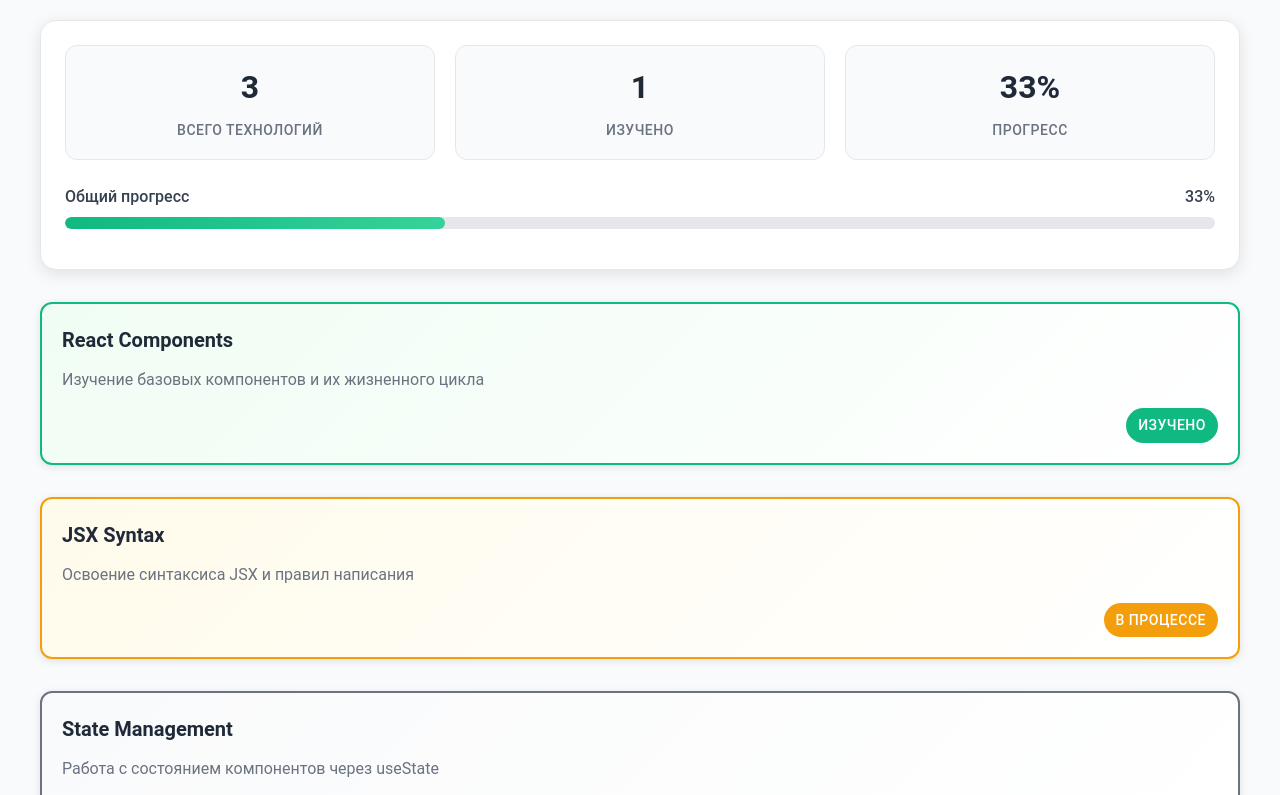
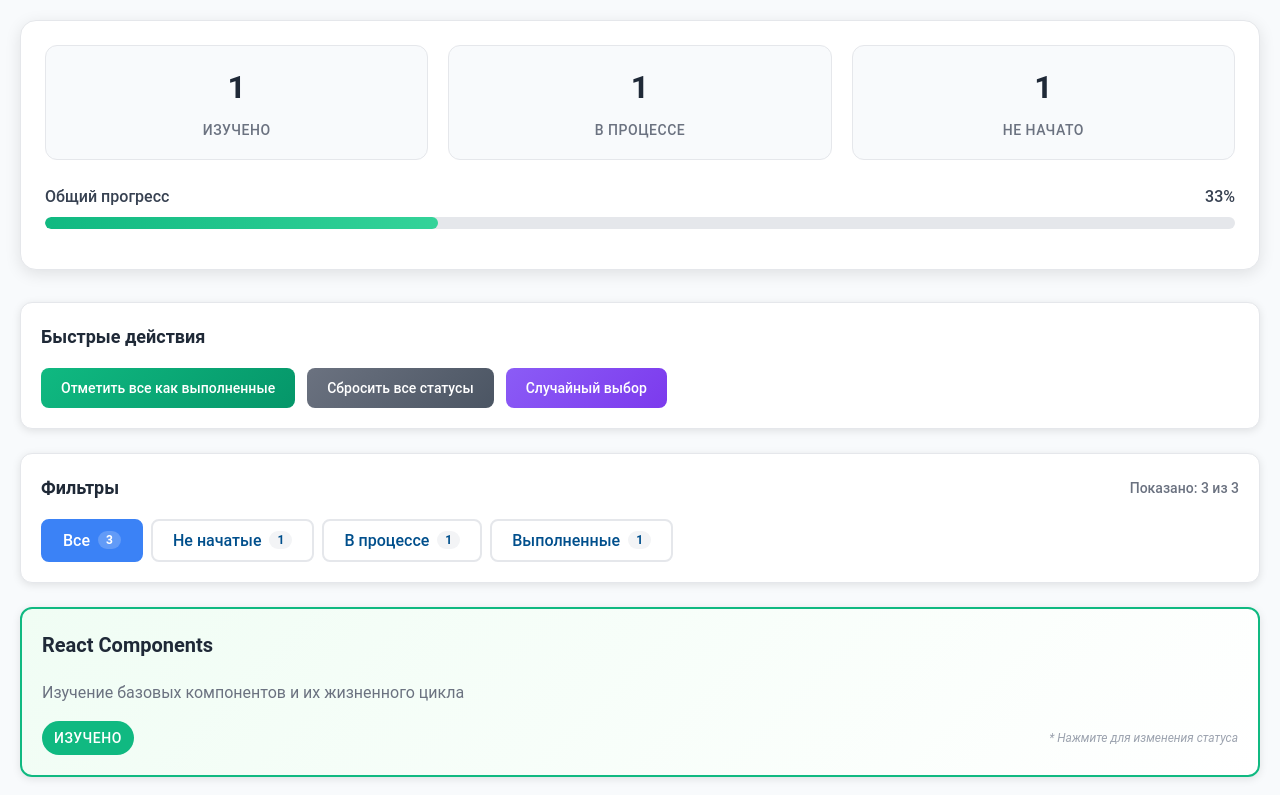
Before and after one commit to artemObrazumov/Technology-tracker, a React (Vite) app: page / in a window 1280 px wide. Shown: the top 795 px of the page. Built offline with nearby package versions, Linux system fonts and the light colour scheme.

Commit message:
task 20: interactive technologies list

```diff
--- a/src/App.css
+++ b/src/App.css
@@ -20,7 +20,24 @@ body {
 .app-container {
   width: 100%;
   margin: 0 auto;
-  padding: 0 20px;
+}
+
+.app-header {
+  text-align: center;
+  margin-bottom: 32px;
+  color: white;
+}
+
+.app-header h1 {
+  font-size: 2.5rem;
+  font-weight: 700;
+  margin-bottom: 8px;
+  text-shadow: 0 2px 4px rgba(0, 0, 0, 0.1);
+}
+
+.app-header p {
+  font-size: 1.125rem;
+  opacity: 0.9;
 }
 
 .technologies-grid {
@@ -29,20 +46,39 @@ body {
   gap: 16px;
 }
 
+.empty-state {
+  text-align: center;
+  padding: 60px 20px;
+  background: white;
+  border-radius: 16px;
+  box-shadow: 0 4px 16px rgba(0, 0, 0, 0.1);
+}
+
+.empty-state h3 {
+  font-size: 1.5rem;
+  margin-bottom: 12px;
+  color: #6b7280;
+}
+
+.empty-state p {
+  color: #9ca3af;
+  font-size: 1rem;
+}
+
 @media (max-width: 768px) {
   .app {
     padding: 16px;
   }
 
-  .app-container {
-    padding: 0;
+  .app-header h1 {
+    font-size: 2rem;
+  }
+
+  .app-header p {
+    font-size: 1rem;
   }
 
   .technologies-grid {
     gap: 12px;
   }
 }
-
-.technologies-grid > * {
-  animation: fadeIn 0.5s ease-out;
-}
--- a/src/App.jsx
+++ b/src/App.jsx
@@ -1,9 +1,12 @@
+import { useState } from 'react';
 import './App.css';
 import TechnologyCard from './components/TechnologyCard';
 import ProgressHeader from './components/ProgressHeader';
+import QuickActions from './components/QuickActions';
+import FilterTabs from './components/FilterTabs';
 
 function App() {
-  const technologies = [
+  const [technologies, setTechnologies] = useState([
     {
       id: 1,
       title: 'React Components',
@@ -20,22 +23,92 @@ function App() {
       id: 3,
       title: 'State Management',
       description: 'Работа с состоянием компонентов через useState',
-      status: 'not-started'
+      status: 'not-started',
+    },
+  ]);
+
+  const [activeFilter, setActiveFilter] = useState('all');
+
+  const updateTechnologyStatus = (id) => {
+    setTechnologies(prevTech =>
+      prevTech.map(tech => {
+        if (tech.id === id) {
+          let nextStatus = "not-started"
+          switch (tech.status) {
+            case 'not-started':
+              nextStatus = "in-progress"
+              break;
+            case 'in-progress':
+              nextStatus = "completed"
+              break;
+            case 'completed':
+              nextStatus = "not-started"
+              break;
+          }
+          return { ...tech, status: nextStatus };
+        }
+        return tech;
+      })
+    );
+  };
+
+  const markAllAsCompleted = () => {
+    setTechnologies(prevTech =>
+      prevTech.map(tech => ({ ...tech, status: 'completed' }))
+    );
+  };
+
+  const resetAllStatuses = () => {
+    setTechnologies(prevTech =>
+      prevTech.map(tech => ({ ...tech, status: 'not-started' }))
+    );
+  };
+
+  const pickRandomTechnology = () => {
+    const notStartedTechnologies = technologies.filter(tech => tech.status === 'not-started');
+    const randomTechnology = notStartedTechnologies[Math.floor(Math.random() * notStartedTechnologies.length)];
+    updateTechnologyStatus(randomTechnology.id);
+  };
+
+  const filteredTechnologies = technologies.filter(tech => {
+    switch (activeFilter) {
+      case 'not-started':
+        return tech.status === 'not-started';
+      case 'in-progress':
+        return tech.status === 'in-progress';
+      case 'completed':
+        return tech.status === 'completed';
+      default:
+        return true;
     }
-  ];
+  });
 
   return (
     <div className="app">
       <div className="app-container">
         <ProgressHeader technologies={technologies} />
 
+        <QuickActions
+          onMarkAllCompleted={markAllAsCompleted}
+          onResetAll={resetAllStatuses}
+          onPickRandom={pickRandomTechnology}
+        />
+
+        <FilterTabs
+          activeFilter={activeFilter}
+          onFilterChange={setActiveFilter}
+          technologies={technologies}
+        />
+
         <div className="technologies-grid">
-          {technologies.map(technology => (
+          {filteredTechnologies.map(technology => (
             <TechnologyCard
               key={technology.id}
+              id={technology.id}
               title={technology.title}
               description={technology.description}
               status={technology.status}
+              onStatusChange={updateTechnologyStatus}
             />
           ))}
         </div>
--- /dev/null
+++ b/src/components/FilterTabs.css
@@ -0,0 +1,92 @@
+.filter-tabs {
+  background: white;
+  border-radius: 12px;
+  padding: 20px;
+  margin-bottom: 24px;
+  box-shadow: 0 2px 8px rgba(0, 0, 0, 0.1);
+  border: 1px solid #e5e7eb;
+}
+
+.filter-tabs__header {
+  display: flex;
+  justify-content: space-between;
+  align-items: center;
+  margin-bottom: 16px;
+}
+
+.filter-tabs__title {
+  margin: 0;
+  font-size: 1.125rem;
+  font-weight: 600;
+  color: #1f2937;
+}
+
+.filter-tabs__count {
+  font-size: 0.875rem;
+  color: #6b7280;
+  font-weight: 500;
+}
+
+.filter-tabs__list {
+  display: flex;
+  gap: 8px;
+  flex-wrap: wrap;
+}
+
+.filter-tab {
+  padding: 10px 20px;
+  border: 2px solid #e5e7eb;
+  border-radius: 8px;
+  background: white;
+  cursor: pointer;
+  transition: all 0.3s ease;
+  display: flex;
+  align-items: center;
+  gap: 8px;
+  font-weight: 500;
+  color: #004f8c;
+}
+
+.filter-tab:hover {
+  border-color: #3b82f6;
+  transform: translateY(-1px);
+}
+
+.filter-tab--active {
+  border-color: #3b82f6;
+  background: #3b82f6;
+  color: white;
+}
+
+.filter-tab--active .filter-tab__count {
+  background: rgba(255, 255, 255, 0.2);
+}
+
+.filter-tab__count {
+  padding: 2px 8px;
+  background: #f3f4f6;
+  border-radius: 12px;
+  font-size: 0.75rem;
+  font-weight: 600;
+}
+
+.filter-tab--active .filter-tab__count {
+  color: white;
+}
+
+/* Адаптивность */
+@media (max-width: 768px) {
+  .filter-tabs__header {
+    flex-direction: column;
+    align-items: flex-start;
+    gap: 8px;
+  }
+
+  .filter-tabs__list {
+    flex-direction: column;
+  }
+
+  .filter-tab {
+    justify-content: space-between;
+  }
+}
--- /dev/null
+++ b/src/components/FilterTabs.jsx
@@ -0,0 +1,39 @@
+import './FilterTabs.css';
+
+const FilterTabs = ({ activeFilter, onFilterChange, technologies }) => {
+  const filters = [
+    { key: 'all', label: 'Все', count: technologies.length },
+    { key: 'not-started', label: 'Не начатые', count: technologies.filter(t => t.status === 'not-started').length },
+    { key: 'in-progress', label: 'В процессе', count: technologies.filter(t => t.status === 'in-progress').length },
+    { key: 'completed', label: 'Выполненные', count: technologies.filter(t => t.status === 'completed').length }
+  ];
+
+  return (
+    <div className="filter-tabs">
+      <div className="filter-tabs__header">
+        <h3 className="filter-tabs__title">Фильтры</h3>
+        <span className="filter-tabs__count">
+          Показано: {technologies.filter(tech => {
+            if (activeFilter === 'all') return true;
+            return tech.status === activeFilter;
+          }).length} из {technologies.length}
+        </span>
+      </div>
+
+      <div className="filter-tabs__list">
+        {filters.map(filter => (
+          <button
+            key={filter.key}
+            className={`filter-tab ${activeFilter === filter.key ? 'filter-tab--active' : ''}`}
+            onClick={() => onFilterChange(filter.key)}
+          >
+            <span className="filter-tab__label">{filter.label}</span>
+            <span className="filter-tab__count">{filter.count}</span>
+          </button>
+        ))}
+      </div>
+    </div>
+  );
+};
+
+export default FilterTabs;
--- a/src/components/ProgressHeader.jsx
+++ b/src/components/ProgressHeader.jsx
@@ -3,6 +3,9 @@ import './ProgressHeader.css';
 const ProgressHeader = ({ technologies }) => {
   const totalTechnologies = technologies.length;
   const completedTechnologies = technologies.filter(tech => tech.status === 'completed').length;
+  const inProgressTechnologies = technologies.filter(tech => tech.status === 'in-progress').length;
+  const notStartedTechnologies = technologies.filter(tech => tech.status === 'not-started').length;
+
   const progressPercentage = totalTechnologies > 0
     ? Math.round((completedTechnologies / totalTechnologies) * 100)
     : 0;
@@ -16,17 +19,17 @@ const ProgressHeader = ({ technologies }) => {
   return (
     <div className="progress-header">
       <div className="progress-header__stats">
-        <div className="progress-stat">
-          <span className="progress-stat__value">{totalTechnologies}</span>
-          <span className="progress-stat__label">Всего технологий</span>
-        </div>
-        <div className="progress-stat">
+        <div className="progress-stat progress-stat--completed">
           <span className="progress-stat__value">{completedTechnologies}</span>
           <span className="progress-stat__label">Изучено</span>
         </div>
-        <div className="progress-stat">
-          <span className="progress-stat__value">{progressPercentage}%</span>
-          <span className="progress-stat__label">Прогресс</span>
+        <div className="progress-stat progress-stat--in-progress">
+          <span className="progress-stat__value">{inProgressTechnologies}</span>
+          <span className="progress-stat__label">В процессе</span>
+        </div>
+        <div className="progress-stat progress-stat--not-started">
+          <span className="progress-stat__value">{notStartedTechnologies}</span>
+          <span className="progress-stat__label">Не начато</span>
         </div>
       </div>
 
--- /dev/null
+++ b/src/components/QuickActions.css
@@ -0,0 +1,68 @@
+.quick-actions {
+  background: white;
+  border-radius: 12px;
+  padding: 20px;
+  margin-bottom: 24px;
+  box-shadow: 0 2px 8px rgba(0, 0, 0, 0.1);
+  border: 1px solid #e5e7eb;
+}
+
+.quick-actions__title {
+  margin: 0 0 16px 0;
+  font-size: 1.125rem;
+  font-weight: 600;
+  color: #1f2937;
+}
+
+.quick-actions__buttons {
+  display: flex;
+  gap: 12px;
+  flex-wrap: wrap;
+}
+
+.quick-action-btn {
+  padding: 12px 20px;
+  border: none;
+  border-radius: 8px;
+  font-weight: 500;
+  cursor: pointer;
+  transition: all 0.3s ease;
+  font-size: 0.875rem;
+  display: flex;
+  align-items: center;
+  gap: 8px;
+}
+
+.quick-action-btn:hover {
+  transform: translateY(-2px);
+  box-shadow: 0 4px 12px rgba(0, 0, 0, 0.15);
+}
+
+.quick-action-btn--complete {
+  background: linear-gradient(135deg, #10b981, #059669);
+  color: white;
+}
+
+.quick-action-btn--reset {
+  background: linear-gradient(135deg, #6b7280, #4b5563);
+  color: white;
+}
+
+.quick-action-btn--random {
+  background: linear-gradient(135deg, #8b5cf6, #7c3aed);
+  color: white;
+}
+
+.quick-action-btn:active {
+  transform: translateY(0);
+}
+
+@media (max-width: 768px) {
+  .quick-actions__buttons {
+    flex-direction: column;
+  }
+
+  .quick-action-btn {
+    justify-content: center;
+  }
+}
--- /dev/null
+++ b/src/components/QuickActions.jsx
@@ -0,0 +1,31 @@
+import './QuickActions.css';
+
+const QuickActions = ({ onMarkAllCompleted, onResetAll, onPickRandom }) => {
+  return (
+    <div className="quick-actions">
+      <h3 className="quick-actions__title">Быстрые действия</h3>
+      <div className="quick-actions__buttons">
+        <button
+          className="quick-action-btn quick-action-btn--complete"
+          onClick={onMarkAllCompleted}
+        >
+          Отметить все как выполненные
+        </button>
+        <button
+          className="quick-action-btn quick-action-btn--reset"
+          onClick={onResetAll}
+        >
+          Сбросить все статусы
+        </button>
+        <button
+          className="quick-action-btn quick-action-btn--random"
+          onClick={onPickRandom}
+        >
+          Случайный выбор
+        </button>
+      </div>
+    </div>
+  );
+};
+
+export default QuickActions;
--- a/src/components/TechnologyCard.css
+++ b/src/components/TechnologyCard.css
@@ -6,11 +6,18 @@
   background: white;
   box-shadow: 0 2px 8px rgba(0, 0, 0, 0.1);
   transition: all 0.3s ease;
+  cursor: pointer;
+  position: relative;
+  overflow: hidden;
 }
 
 .technology-card:hover {
   transform: translateY(-2px);
-  box-shadow: 0 4px 16px rgba(0, 0, 0, 0.15);
+  box-shadow: 0 8px 25px rgba(0, 0, 0, 0.1);
+}
+
+.technology-card:active {
+  transform: translateY(-1px);
 }
 
 .technology-card--completed {
@@ -35,17 +42,25 @@
   margin-bottom: 12px;
 }
 
+.technology-card__title-section {
+  flex: 1;
+}
+
 .technology-card__title {
-  margin: 0;
+  margin: 0 0 8px 0;
   font-size: 1.25rem;
   font-weight: 600;
   color: #1f2937;
-  flex: 1;
 }
 
 .technology-card__status-icon {
   font-size: 1.5rem;
   margin-left: 12px;
+  transition: transform 0.3s ease;
+}
+
+.technology-card:hover .technology-card__status-icon {
+  transform: scale(1.1);
 }
 
 .technology-card__description {
@@ -56,7 +71,8 @@
 
 .technology-card__footer {
   display: flex;
-  justify-content: flex-end;
+  justify-content: space-between;
+  align-items: center;
 }
 
 .technology-card__status {
@@ -66,6 +82,7 @@
   font-weight: 500;
   text-transform: uppercase;
   letter-spacing: 0.5px;
+  transition: all 0.3s ease;
 }
 
 .technology-card__status--completed {
@@ -82,3 +99,35 @@
   background-color: #6b7280;
   color: white;
 }
+
+.technology-card__hint {
+  font-size: 0.75rem;
+  color: #9ca3af;
+  font-style: italic;
+}
+
+@keyframes statusChange {
+  0% { transform: scale(1); }
+  50% { transform: scale(1.02); }
+  100% { transform: scale(1); }
+}
+
+.technology-card.status-changing {
+  animation: statusChange 0.4s ease;
+}
+
+@media (max-width: 768px) {
+  .technology-card {
+    padding: 16px;
+  }
+
+  .technology-card__footer {
+    flex-direction: column;
+    align-items: flex-start;
+    gap: 8px;
+  }
+
+  .technology-card__hint {
+    align-self: flex-end;
+  }
+}
--- a/src/components/TechnologyCard.jsx
+++ b/src/components/TechnologyCard.jsx
@@ -1,6 +1,10 @@
 import './TechnologyCard.css';
 
-const TechnologyCard = ({ title, description, status }) => {
+const TechnologyCard = ({ id, title, description, status, onStatusChange }) => {
+  const handleClick = () => {
+    onStatusChange(id);
+  };
+
   const getStatusText = () => {
     switch (status) {
       case 'completed':
@@ -15,15 +19,21 @@ const TechnologyCard = ({ title, description, status }) => {
   };
 
   return (
-    <div className={`technology-card technology-card--${status}`}>
+    <div
+      className={`technology-card technology-card--${status}`}
+      onClick={handleClick}
+    >
       <div className="technology-card__header">
         <h3 className="technology-card__title">{title}</h3>
       </div>
+
       <p className="technology-card__description">{description}</p>
+
       <div className="technology-card__footer">
         <span className={`technology-card__status technology-card__status--${status}`}>
           {getStatusText()}
         </span>
+        <span className="technology-card__hint">* Нажмите для изменения статуса</span>
       </div>
     </div>
   );
```
